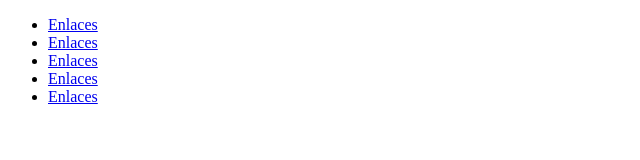
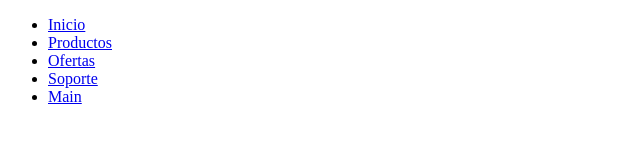
Before and after one commit to Chispaclick/exercises-dom, a plain HTML site: page index.html in a window 1280 px wide. Shown: the full height of the page, 0-640 px from the left. Drawn offline with Linux system fonts and the light colour scheme.

Commit message:
Arreglando lo roto

```diff
--- a/index.html
+++ b/index.html
@@ -8,11 +8,11 @@
     <div class="nav__container">
         <nav>
             <ul>
-                <li class="nav__li"><a href="#" class="nav__link">Enlaces</a></li>
-                <li class="nav__li"><a href="#" class="nav__link">Enlaces</a></li>
-                <li class="nav__li"><a href="#" class="nav__link">Enlaces</a></li>
-                <li class="nav__li"><a href="#" class="nav__link">Enlaces</a></li>
-                <li class="nav__li"><a href="#" class="nav__link">Enlaces</a></li>
+                <li class="nav__li"><a href="#" class="nav__link">Inicio</a></li>
+                <li class="nav__li"><a href="#" class="nav__link">Productos</a></li>
+                <li class="nav__li"><a href="#" class="nav__link">Ofertas</a></li>
+                <li class="nav__li"><a href="#" class="nav__link">Soporte</a></li>
+                <li class="nav__li"><a href="#" class="nav__link">Main</a></li>
             </ul>
         </nav>
     </div>
```
